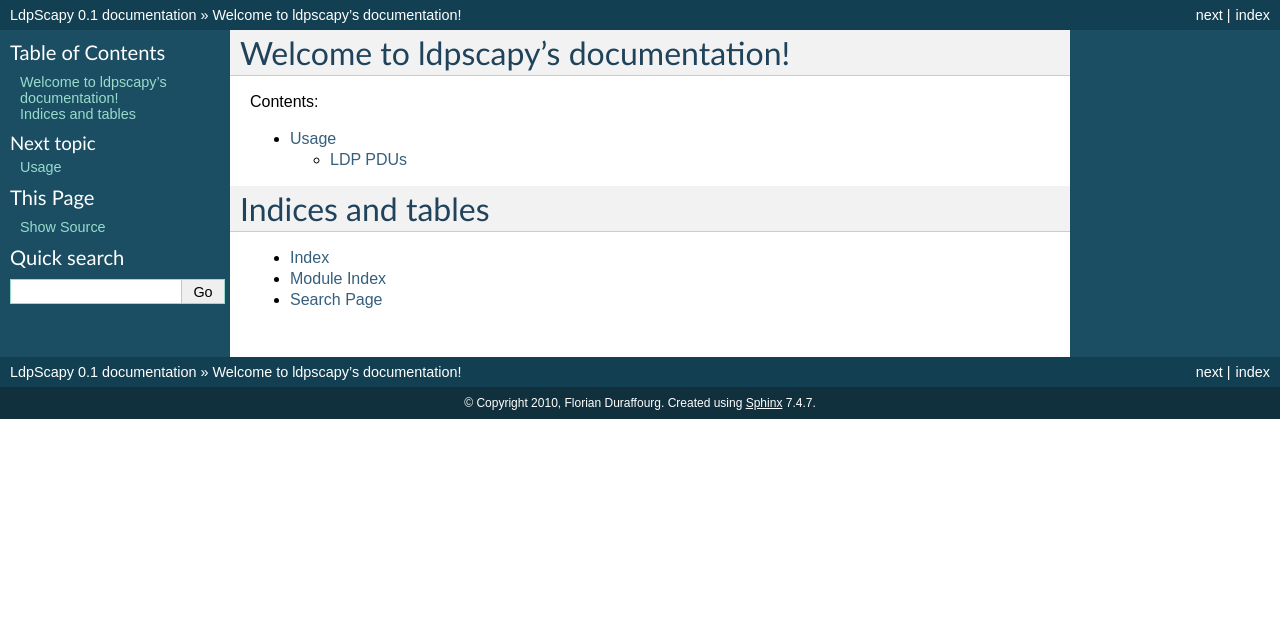
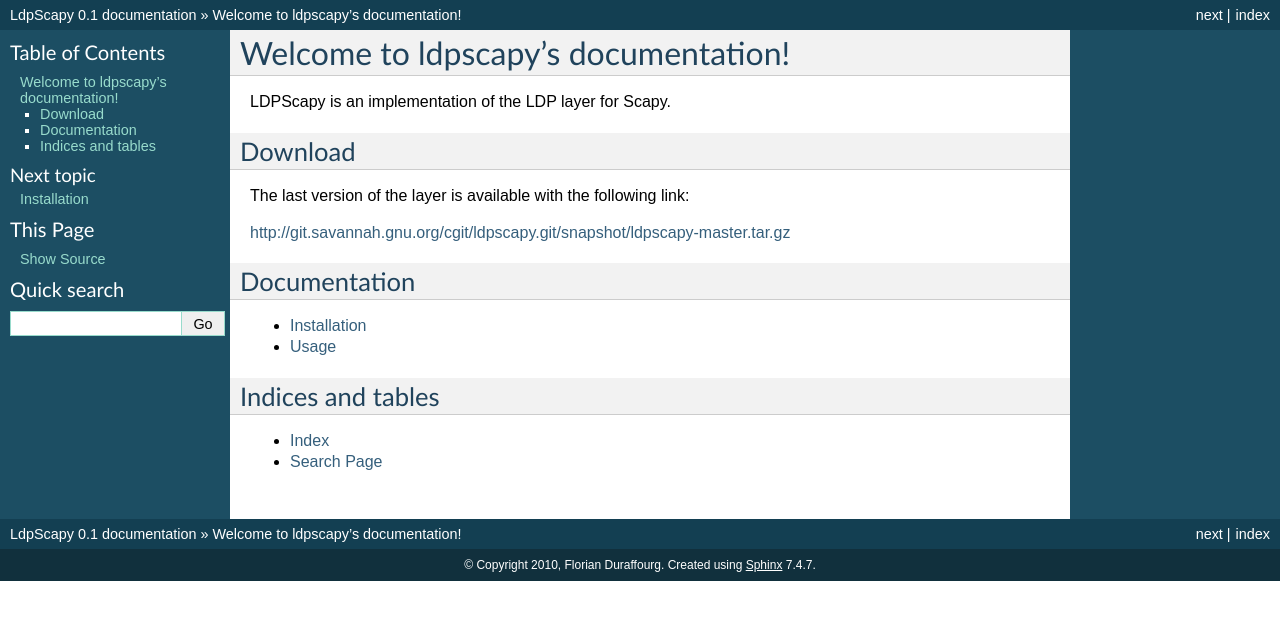
Before and after one commit to gitGNU/gnu_ldpscapy, a Sphinx documentation site: the page built from doc/index.rst, in a window 1280 px wide. Shown: the top 620 px of the page. Built offline with Sphinx 7.4.7, drawn with Linux system fonts in a browser that asks for light colours.

Commit message:
Doc writint

```diff
--- a/doc/index.rst
+++ b/doc/index.rst
@@ -6,16 +6,27 @@
 Welcome to ldpscapy's documentation!
 ====================================
 
-Contents:
+LDPScapy is an implementation of the LDP layer for Scapy.
+
+Download
+--------
+
+The last version of the layer is available with the following link:
+
+http://git.savannah.gnu.org/cgit/ldpscapy.git/snapshot/ldpscapy-master.tar.gz
+
+
+Documentation
+--------
 
 .. toctree::
-   :maxdepth: 2
+   :maxdepth: 1
 
+   installation
    usage
 
 Indices and tables
-==================
+------------------
 
 * :ref:`genindex`
-* :ref:`modindex`
 * :ref:`search`
```
Also changed, not shown: doc/usage.rst (+106 -52 lines).
